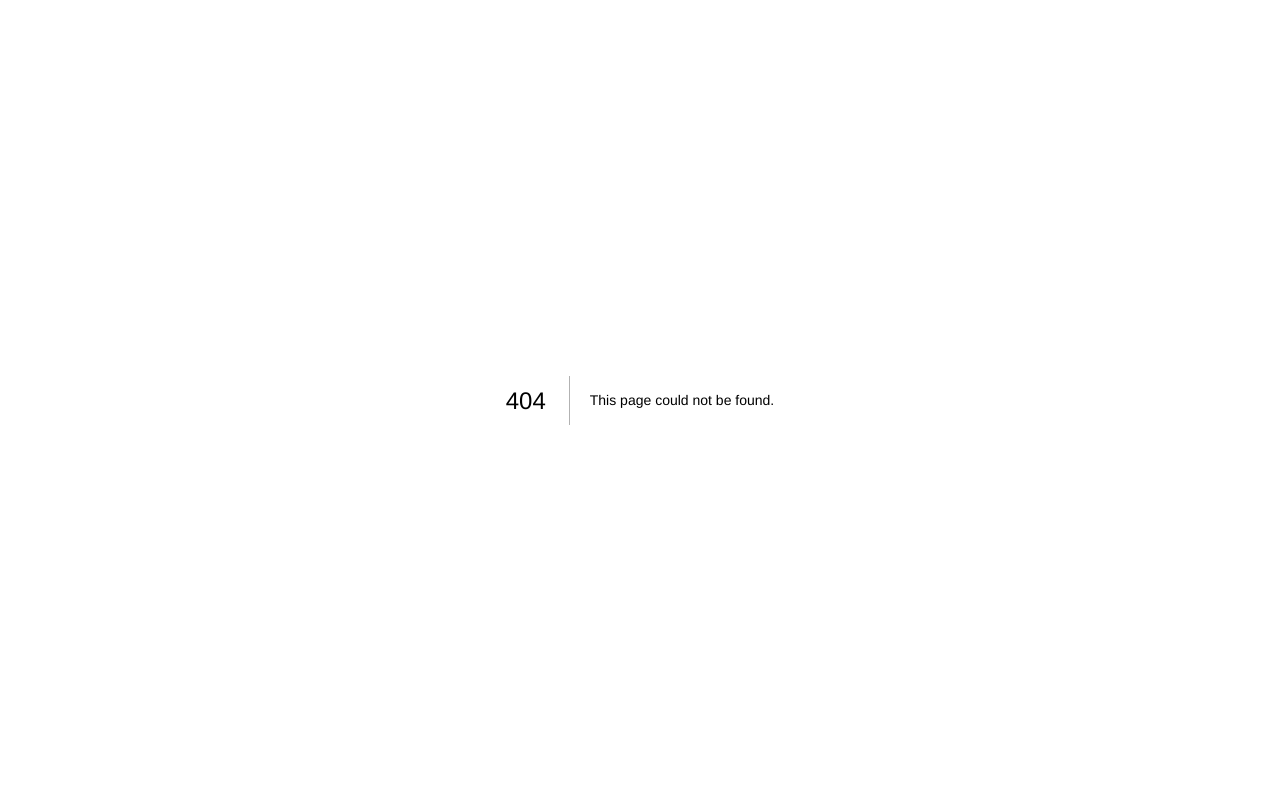
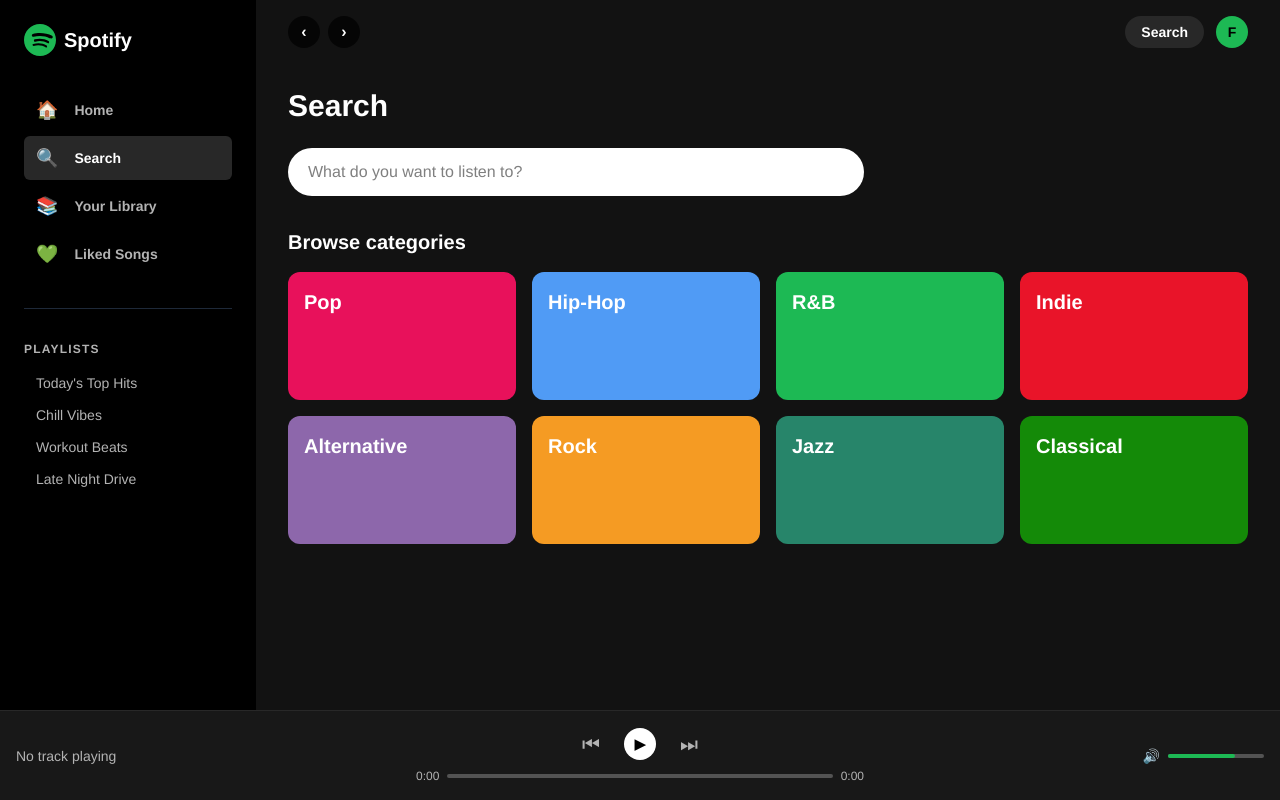
Before and after one commit to feyruzalizada/spotify, a Next.js app: page /search in a window 1280 px wide. Before the commit this address had no page. Built offline with nearby package versions, Linux system fonts and the light colour scheme.

Commit message:
feat: build Search page with genre category tiles and live results

```diff
--- /dev/null
+++ b/app/search/page.tsx
@@ -0,0 +1,85 @@
+"use client";
+import { useState } from "react";
+import { Sidebar } from "../components/layouts/Sidebar";
+import { TopBar } from "../components/layouts/TopBar";
+import { MusicPlayer } from "../components/player/MusicPlayer";
+import { TrackCard } from "../components/music/TrackCard";
+import { tracks } from "@/data/tracks";
+
+const genres = ["Pop", "Hip-Hop", "R&B", "Indie", "Alternative", "Rock", "Jazz", "Classical"];
+const genreColors = ["#E8115B", "#509BF5", "#1DB954", "#E91429", "#8D67AB", "#F59B23", "#27856A", "#148A08"];
+
+export default function SearchPage() {
+  const [query, setQuery] = useState("");
+
+  const results = query
+    ? tracks.filter(
+        (t) =>
+          t.title.toLowerCase().includes(query.toLowerCase()) ||
+          t.artist.toLowerCase().includes(query.toLowerCase()) ||
+          t.album.toLowerCase().includes(query.toLowerCase())
+      )
+    : [];
+
+  return (
+    <div className="flex min-h-screen" style={{ backgroundColor: "var(--bg)" }}>
+      <Sidebar />
+      <div className="flex-1 flex flex-col overflow-hidden">
+        <TopBar />
+        <main className="flex-1 overflow-y-auto pb-28 px-8 pt-6">
+          <h1 className="text-3xl font-bold text-white mb-6">Search</h1>
+
+          {/* Search bar */}
+          <input
+            type="text"
+            value={query}
+            onChange={(e) => setQuery(e.target.value)}
+            placeholder="What do you want to listen to?"
+            autoFocus
+            className="w-full max-w-xl px-5 py-3 rounded-full text-base outline-none mb-8"
+            style={{
+              backgroundColor: "#ffffff",
+              color: "#000000",
+            }}
+          />
+
+          {query ? (
+            <section>
+              <h2 className="text-xl font-bold text-white mb-4">
+                Results for &quot;{query}&quot;
+              </h2>
+              {results.length === 0 ? (
+                <p style={{ color: "var(--text-muted)" }}>No results found.</p>
+              ) : (
+                <div className="flex flex-col">
+                  {results.map((track, i) => (
+                    <TrackCard key={track.id} track={track} index={i + 1} showIndex />
+                  ))}
+                </div>
+              )}
+            </section>
+          ) : (
+            <section>
+              <h2 className="text-xl font-bold text-white mb-4">Browse categories</h2>
+              <div className="grid grid-cols-2 sm:grid-cols-3 lg:grid-cols-4 gap-4">
+                {genres.map((genre, i) => (
+                  <div
+                    key={genre}
+                    className="relative h-32 rounded-xl overflow-hidden cursor-pointer transition-all hover:scale-105"
+                    style={{ backgroundColor: genreColors[i] }}
+                    onClick={() => setQuery(genre)}
+                  >
+                    <span className="absolute top-4 left-4 text-white font-bold text-xl">
+                      {genre}
+                    </span>
+                  </div>
+                ))}
+              </div>
+            </section>
+          )}
+        </main>
+      </div>
+      <MusicPlayer />
+    </div>
+  );
+}
```
